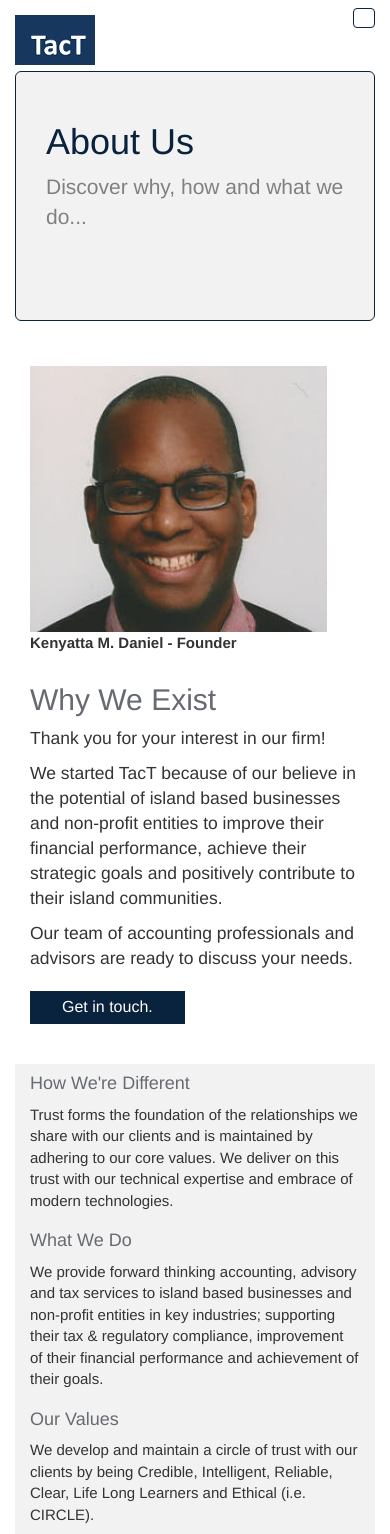
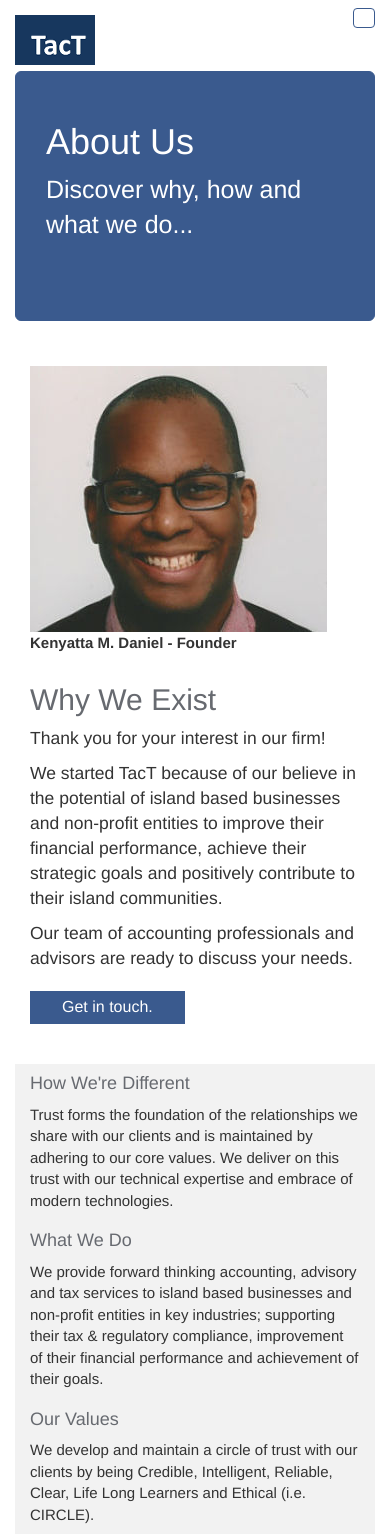
Before and after one commit to KenyattaDaniel/tact_web, a Django app: page /about/ in a window 390 px wide. Shown: the top 1534 px of the page. Run offline with Django 3.2, Linux system fonts and the light colour scheme; some libraries are stand-ins or nearby versions.

Commit message:
Website Tablet Responsive Upgrade

```diff
--- a/core/templates/core/about.html
+++ b/core/templates/core/about.html
@@ -17,11 +17,11 @@
 {% block main %}
 
 	<div class="row">
-		<div class="col-lg-4 col-md-4 col-xs-12">
+		<div class="col-lg-4 col-md-4 col-sm-4 col-xs-12">
 			<img src="{% static 'img/owner.jpg'  %}">
 			<strong><p style="font-size: 15px">Kenyatta M. Daniel - Founder</p></strong>
 		</div>
-		<div class="col-lg-8 col-md-8 col-xs-12">
+		<div class="col-lg-8 col-md-8 col-sm-8 col-xs-12">
 			<h2>Why We Exist</h2>
 
 			<p>Thank you for your interest in our firm!</p>
--- a/core/templates/core/contact.html
+++ b/core/templates/core/contact.html
@@ -24,7 +24,7 @@
 		<div class="col-lg-8 col-md-8 col-xs-12">
 			<div class="typeform-widget" data-url="https://kenyattadaniel.typeform.com/to/BIvEw3" style="width: 100%; height: 500px;"></div> <script> (function() { var qs,js,q,s,d=document, gi=d.getElementById, ce=d.createElement, gt=d.getElementsByTagName, id="typef_orm", b="https://embed.typeform.com/"; if(!gi.call(d,id)) { js=ce.call(d,"script"); js.id=id; js.src=b+"embed.js"; q=gt.call(d,"script")[0]; q.parentNode.insertBefore(js,q) } })() </script> <div style="font-family: Sans-Serif;font-size: 12px;color: #999;opacity: 0.5; padding-top: 5px;"> powered by <a href="https://admin.typeform.com/signup?utm_campaign=BIvEw3&utm_source=typeform.com-12336856-Basic&utm_medium=typeform&utm_content=typeform-embedded-poweredbytypeform&utm_term=EN" style="color: #999" target="_blank">Typeform</a> </div>
 		</div>
-		<div class="col-lg-4 col-md-4 col-xs-12">
+		<div class="col-lg-4 col-md-4 col-sm-6 col-xs-12">
 			<h3>Let's Talk!</h3>
 			<p>Would you like to discuss your needs with a TacT representative? Click the link below to schedule a free consultation call.</p>
 			<a href="https://tact.timetap.com/" target="_blank"><button type="button">Free Consultation</button></a>
--- a/core/templates/core/index.html
+++ b/core/templates/core/index.html
@@ -7,7 +7,7 @@
 	<div class="row">
 		<div class="col-lg-12 col-md-12 col-xs-12 text-left">
 			<h1 class="text-center">Forward Thinking</h1>
-			<h2 class="text-center">Advisors, Consultants & Tools</h2>
+			<p class="text-center">Advisors, Consultants & Tools</p>
 		</div>
 	</div>
 
--- a/services/templates/services/category.html
+++ b/services/templates/services/category.html
@@ -29,7 +29,7 @@
 
 	<div class="row">
 		{% for service in services %}
-			<div class="col-lg-6 col-md-6 col-xs-12">
+			<div class="col-lg-6 col-md-6 col-sm-6 col-xs-12">
 				<h3>
 					<a href="{% url 'services:service' category.slug service.slug %}">{{ service.title }}</a>
 				</h3>
--- a/static/css/main.css
+++ b/static/css/main.css
@@ -27,7 +27,7 @@ img {
 
 button {
 	margin-top: 10px;
-    background-color: #09223d;
+    background-color: #3a5a8e;
     border: none;
     color: white;
     padding: 5px 32px;
@@ -48,14 +48,14 @@ NAVIGATION CSS
 
 /* Mobile version */
 .navbar-toggle {
-    border-color: #09223d;
+    border-color: #3a5a8e;
 }
 .navbar-toggle:hover,
 .navbar-toggle:focus {
-    background-color: #09223d;
+    background-color: #3a5a8e;
 }
 .navbar-toggle .icon-bar {
-    background-color: #09223d;
+    background-color: #3a5a8e;
 }
 
 @media (max-width: 767px) {
@@ -80,18 +80,18 @@ JUMBOTRON CSS
 *******************/
 
 .jumbotron {
-	background-color: #f2f2f2;
-	border: 1px solid #09223d;
+	background-color: #3a5a8e;
+	border: 1px solid #3a5a8e;
 	margin-bottom: 30px;
 	height: 250px;
 }
 
 .jumbotron h1 {
-	color: #09223d;
+	color: white;
 }
 
 .jumbotron p {
-	color: gray;
+	color: white;
 }
 
 
@@ -100,7 +100,7 @@ HERO BLOCK CSS
 *******************/
 
 #hero p {
-	font-size: 21px;
+	font-size: 25px;
 }
 
 
--- a/tactics/templates/tactics/tactics.html
+++ b/tactics/templates/tactics/tactics.html
@@ -30,7 +30,7 @@
 
     <div class="row">
         {% for post in recent_posts %}
-            <div class="col-lg-3 col-md-3 col-xs-12 text-left">
+            <div class="col-lg-3 col-md-3 col-sm-6 col-xs-12 text-left">
                 <a href="{% url 'tactics:tactic' post.slug %}">
                     <img src="{{ post.featured_image }}" />
                     <h3>{{ post.title }}</h3>
@@ -39,7 +39,7 @@
                 </a>
             </div>
         {% endfor %}
-        <div class="col-lg-12 col-md-12 col-xs-12">
+        <div class="col-lg-12 col-md-12 col-sm-6 col-xs-12">
             {% if previous_page %}
                 <a href="{% url 'tactics:tactics' previous_page %}">Prev</a>
             {% endif %}
```
